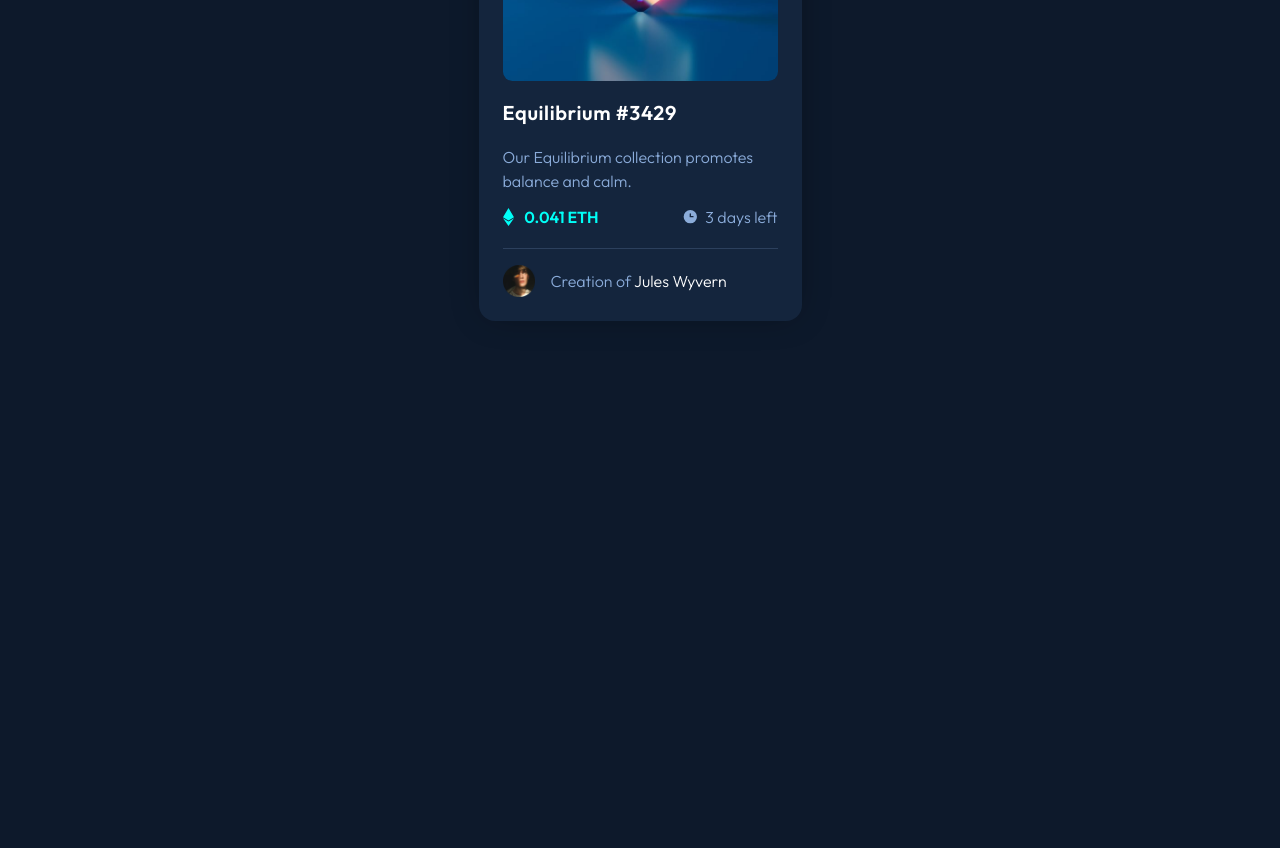
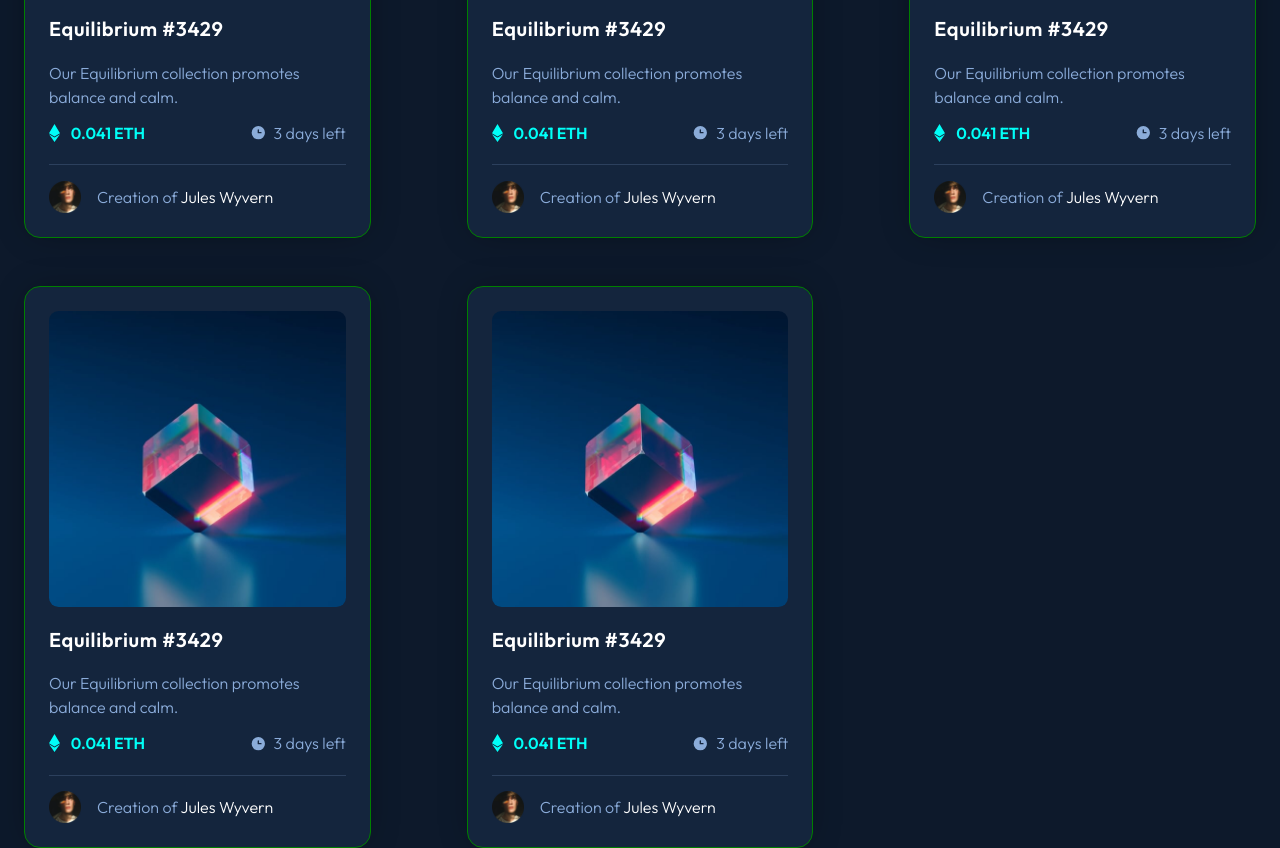
Before and after one commit to mruczekpln/frontendmentor-nft-preview, a plain HTML site: page index.html in a window 1280 px wide. Shown: the part 349-1197 px from the top of the page. Before the commit the page ends 800 px from the top, so only its background shows below. Drawn offline with Linux system fonts and the light colour scheme.

Commit message:
solution

```diff
--- a/index.html
+++ b/index.html
@@ -55,6 +55,166 @@
         </p>
       </div>
     </div>
+
+    <div class="card-content">
+      <img src="images/image-equilibrium.jpg" alt="" class="card-content-img">
+
+      <h1 class="card-content-title">
+        Equilibrium #3429
+      </h1>
+
+      <p class="card-content-description">
+        Our Equilibrium collection promotes balance and calm.
+      </p>
+
+      <div class="card-content-misc">
+        <div class="price">
+          <img src="images/icon-ethereum.svg" alt="#" class="etherum-svg">
+
+          <p>
+            0.041 ETH
+          </p>
+        </div>
+
+        <div class="expire-date">
+          <img src="images/icon-clock.svg" alt="#" class="time-svg">
+
+          <p>
+            3 days left
+          </p>
+        </div>
+      </div>
+
+      <hr>
+
+      <div class="creator">
+
+        <img src="images/image-avatar.png" alt="#" class="creator-avatar">
+        <p>
+          Creation of <span>Jules Wyvern</span>
+        </p>
+      </div>
+    </div>
+
+    <div class="card-content">
+      <img src="images/image-equilibrium.jpg" alt="" class="card-content-img">
+
+      <h1 class="card-content-title">
+        Equilibrium #3429
+      </h1>
+
+      <p class="card-content-description">
+        Our Equilibrium collection promotes balance and calm.
+      </p>
+
+      <div class="card-content-misc">
+        <div class="price">
+          <img src="images/icon-ethereum.svg" alt="#" class="etherum-svg">
+
+          <p>
+            0.041 ETH
+          </p>
+        </div>
+
+        <div class="expire-date">
+          <img src="images/icon-clock.svg" alt="#" class="time-svg">
+
+          <p>
+            3 days left
+          </p>
+        </div>
+      </div>
+
+      <hr>
+
+      <div class="creator">
+
+        <img src="images/image-avatar.png" alt="#" class="creator-avatar">
+        <p>
+          Creation of <span>Jules Wyvern</span>
+        </p>
+      </div>
+    </div>
+
+    <div class="card-content">
+      <img src="images/image-equilibrium.jpg" alt="" class="card-content-img">
+
+      <h1 class="card-content-title">
+        Equilibrium #3429
+      </h1>
+
+      <p class="card-content-description">
+        Our Equilibrium collection promotes balance and calm.
+      </p>
+
+      <div class="card-content-misc">
+        <div class="price">
+          <img src="images/icon-ethereum.svg" alt="#" class="etherum-svg">
+
+          <p>
+            0.041 ETH
+          </p>
+        </div>
+
+        <div class="expire-date">
+          <img src="images/icon-clock.svg" alt="#" class="time-svg">
+
+          <p>
+            3 days left
+          </p>
+        </div>
+      </div>
+
+      <hr>
+
+      <div class="creator">
+
+        <img src="images/image-avatar.png" alt="#" class="creator-avatar">
+        <p>
+          Creation of <span>Jules Wyvern</span>
+        </p>
+      </div>
+    </div>
+
+    <div class="card-content">
+      <img src="images/image-equilibrium.jpg" alt="" class="card-content-img">
+
+      <h1 class="card-content-title">
+        Equilibrium #3429
+      </h1>
+
+      <p class="card-content-description">
+        Our Equilibrium collection promotes balance and calm.
+      </p>
+
+      <div class="card-content-misc">
+        <div class="price">
+          <img src="images/icon-ethereum.svg" alt="#" class="etherum-svg">
+
+          <p>
+            0.041 ETH
+          </p>
+        </div>
+
+        <div class="expire-date">
+          <img src="images/icon-clock.svg" alt="#" class="time-svg">
+
+          <p>
+            3 days left
+          </p>
+        </div>
+      </div>
+
+      <hr>
+
+      <div class="creator">
+
+        <img src="images/image-avatar.png" alt="#" class="creator-avatar">
+        <p>
+          Creation of <span>Jules Wyvern</span>
+        </p>
+      </div>
+    </div>
   </main>
 </body>
 
--- a/styles/main.scss
+++ b/styles/main.scss
@@ -12,9 +12,17 @@ body {
     height: 100vh;
 
     background-color: $mainBackground;
+}
+
+main {
+    width: 100vw;
+    height: 100%;
 
     display: grid;
-    place-content: center;
+
+    grid-template-columns: repeat(auto-fit, minmax(calc(275px + 3rem), 1fr));
+    grid-template-rows: min-content;
+    column-gap: 3rem;
 }
 
 p {
@@ -22,15 +30,15 @@ p {
 }
 
 .card-content {
-    transform: scale(1.2);
-
-    width: 275px;
+    width: auto;
     height: auto;
 
     background-color: $cardBackground;
+    border: 1px solid green;
 
     border-radius: 1rem;
 
+    margin: 1.5rem;
     padding: 1.5rem;
 
     display: grid;
```
Also changed, not shown: styles/font-colors.css (added), styles/main.css, 2 other files.
